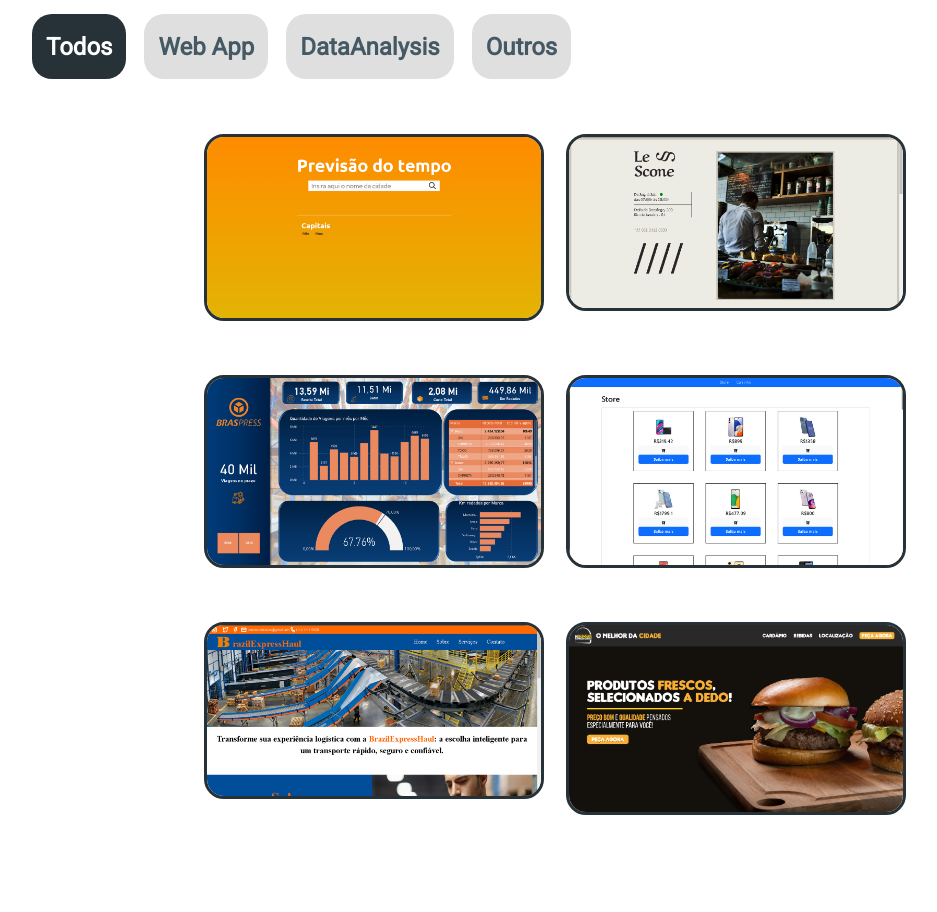
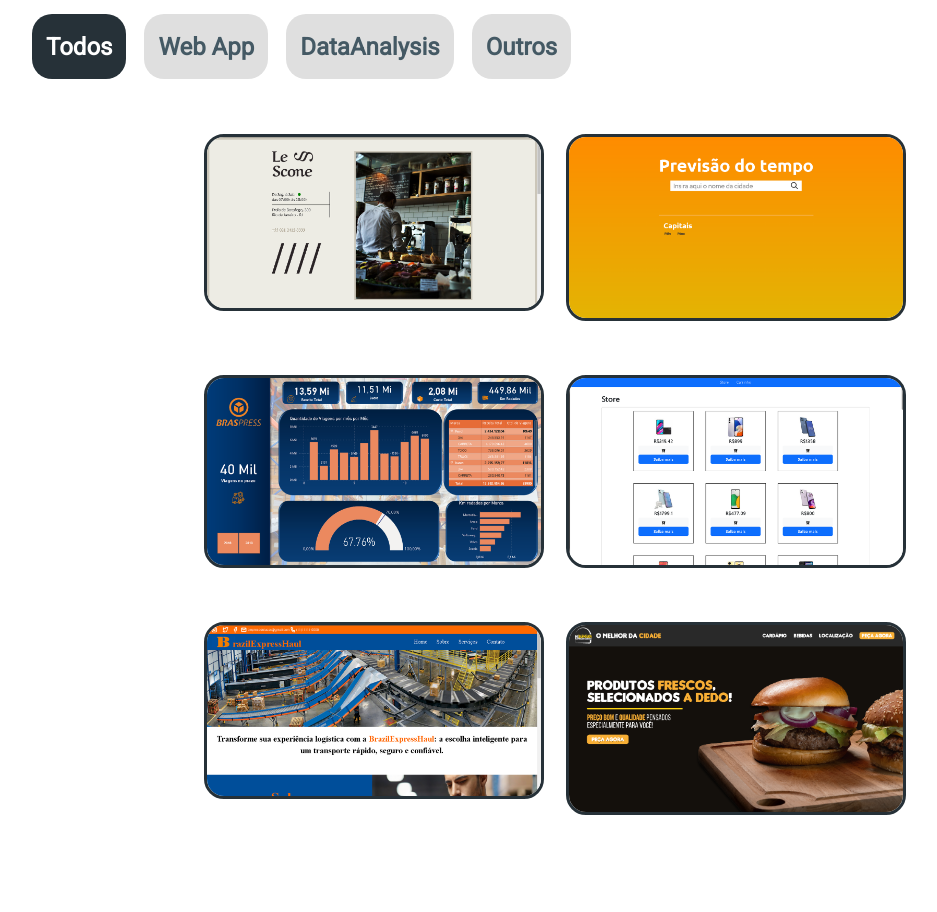
Before and after one commit to LucasPedro123/professional-portfolio, a React (Vite) app in the folder vite-project/: page / in a window 1280 px wide. Shown: the part 1860-2772 px from the top of the page, without its empty margins (203-1140 px from the left). Built offline with nearby package versions, Linux system fonts and the light colour scheme; some icons are missing.

Commit message:
feat: added animation to images and icons

```diff
--- a/vite-project/src/Assets/index.css
+++ b/vite-project/src/Assets/index.css
@@ -5,3 +5,20 @@
     font-family: 0;
     font-family:'Roboto'"Outfit", Arial, Helvetica, sans-serif;
 }
+
+i{
+    color: var(--primary);
+    transition: transform 0.8s ease;
+}
+i:hover{
+    color: var(--secundary);
+    transform: translateY(-8px) scale(1.2);
+  }
+
+  img{
+    transition: transform 0.8s ease;
+  }
+
+  img:hover{
+    transform: scale(1.02);
+  }
--- a/vite-project/src/Component/Projects/projects-categories/AllProjecs.jsx
+++ b/vite-project/src/Component/Projects/projects-categories/AllProjecs.jsx
@@ -9,14 +9,14 @@ import './all-style.css'
 
 const projects = [
   {
+    link: "https://le-scone-gourmet.netlify.app/",
+    name: "Le Scone",
+    img: lesconeProjectImg
+  },
+  {
     link: "https://previsao-do-temp.netlify.app/",
     name: "Clima agora",
     img: weatherNowProjectImg
-  },
-  {
-    link: "https://le-scone-gourmet.netlify.app/",
-    name: "Le Scone",
-    img: lesconeProjectImg
   },
   {
     link: "https://app.powerbi.com/view?r=eyJrIjoiYTJmOWMyNGUtYzU4Mi00NGNkLWJmYmYtOGFjMDY0MjVjZmI5IiwidCI6ImIxMDUxYzRiLTNiOTQtNDFhYi05NDQxLWU3M2E3MjM0MmZkZCJ9",
```
